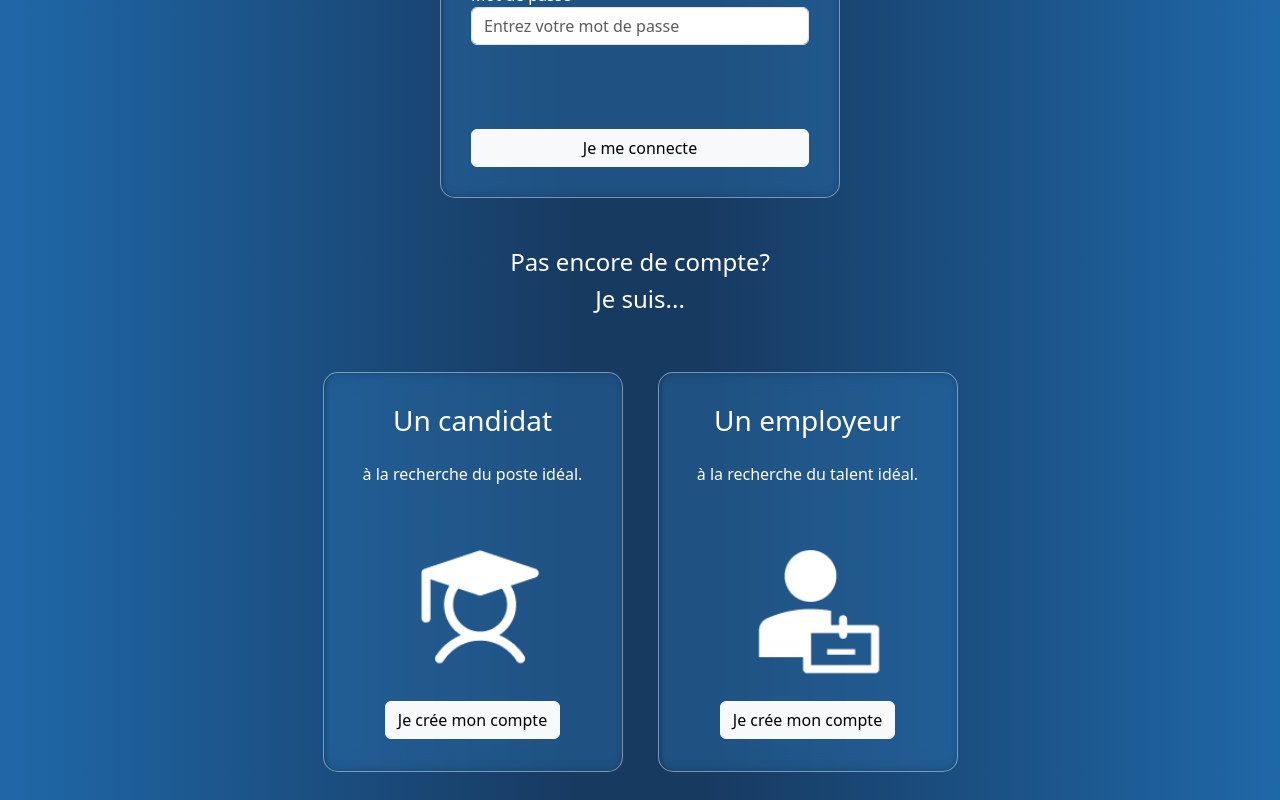
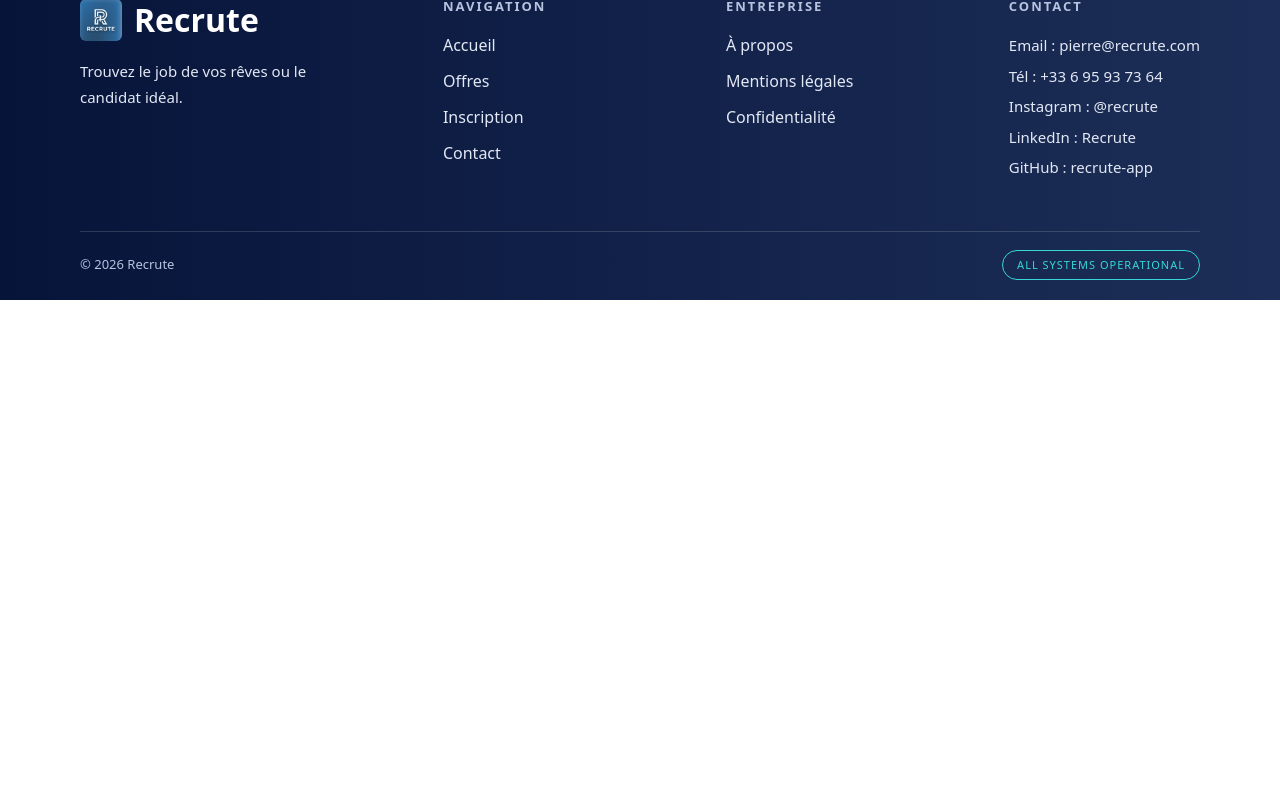
Before and after one commit to nehadyasmine-creator/Recrute, an Angular app in the folder projet-recrute/: page /accueil-candidat in a window 1280 px wide. Before the commit this address led to /. Shown: the part 500-1300 px from the top of the page. After the commit the page ends 800 px from the top, so only its background shows below. Built offline with nearby package versions, Linux system fonts and the light colour scheme.

Commit message:
accueil et création composants dashboard candidat et employeur

```diff
--- /dev/null
+++ b/projet-recrute/src/app/accueil-candidat/accueil-candidat.html
@@ -0,0 +1 @@
+<p>accueil-candidat works!</p>
--- /dev/null
+++ b/projet-recrute/src/app/accueil-employeur/accueil-employeur.html
@@ -0,0 +1 @@
+<p>accueil-employeur works!</p>
--- a/projet-recrute/src/app/app.routes.ts
+++ b/projet-recrute/src/app/app.routes.ts
@@ -4,6 +4,7 @@ import { Faq } from './faq/faq';
 import { Contact } from './contact/contact';
 import { InscriptionCandidat } from './inscription-candidat/inscription-candidat';
 import { InscriptionEmployeur } from './inscription-employeur/inscription-employeur';
+import { AccueilCandidat } from './accueil-candidat/accueil-candidat';
 
 export const routes: Routes = [
     { path: '', component: Home },
@@ -11,6 +12,7 @@ export const routes: Routes = [
     { path: 'contactez-nous', component: Contact},
     { path: 'inscription-candidat', component: InscriptionCandidat},
     { path: 'inscription-employeur', component: InscriptionEmployeur},
+    { path: 'accueil-candidat', component: AccueilCandidat},
 
 
     //à laisser en tout dernier, sert à rediriger vers la page d'accueil si on essaie d'aller sur une page qui n'existe pas
--- a/projet-recrute/src/app/home/home.html
+++ b/projet-recrute/src/app/home/home.html
@@ -17,28 +17,26 @@
                         placeholder="Entrez votre mot de passe">
                 </div>
             </div>
-            <button type="submit" class="btn btn-light">Je me connecte</button>
+
+            <!-- A CHANGER EN FONCTION DU TYPE DE COMPTE CONNECTE -->
+            <button routerLink="/accueil-candidat" type="submit" class="btn btn-light">Je me connecte</button>
         </form>
     </div>
     <h4>Pas encore de compte?</h4>
     <h4>Je suis...</h4>
     <div class="inscriptions">
-        <div class="inscription_card">
+        <div class="inscription_card" routerLink="/inscription-candidat">
             <h3 style="margin-top:5%;">Un candidat</h3>
             <h6>à la recherche du poste idéal.</h6>
-            <div style=" display: flex ; height: 40%; width: auto; margin-left:2%;  margin-top:10%;"><img
+            <div style=" display: flex ; height: 40%; width: auto; margin-left:2%;  margin-top:30%; margin-bottom: 30%;"><img
                     src="assets/pictos/candidat_picto.png" alt="Logo Recrute"></div>
-            <button routerLink="/inscription-candidat" type="button" class="btn btn-light" style="margin-bottom:5%;">Je
-                crée mon compte</button>
 
         </div>
-        <div class="inscription_card">
+        <div class="inscription_card" routerLink="/inscription-employeur">
             <h3 style="margin-top:5%;">Un employeur</h3>
             <h6>à la recherche du talent idéal.</h6>
-            <div style=" display: flex ; height: 40%; width: auto; margin-left:2%; margin-top:10%;"><img
+            <div style=" display: flex ; height: 40%; width: auto; margin-left:2%; margin-top:30%; margin-bottom: 30%;"><img
                     src="assets/pictos/employeur_picto.png" alt="Logo Recrute"></div>
-            <button routerLink="/inscription-employeur" type="button" class="btn btn-light" style="margin-bottom:5%;">Je
-                crée mon compte</button>
         </div>
     </div>
 </div>
--- a/projet-recrute/src/app/home/home.scss
+++ b/projet-recrute/src/app/home/home.scss
@@ -58,3 +58,7 @@ form {
     border: 1.5px solid rgba(255, 255, 255, 0.4);
     padding: 18px;
 }
+.inscription_card:hover{
+    cursor: pointer;
+    background: rgba(45, 117, 180, 0.25);
+}
```
Also changed, not shown: projet-recrute/src/app/accueil-candidat/accueil-candidat.ts (added, +11 -0 lines), projet-recrute/src/app/accueil-employeur/accueil-employeur.ts (added, +11 -0 lines), projet-recrute/src/app/accueil-candidat/accueil-candidat.scss (added), projet-recrute/src/app/accueil-employeur/accueil-employeur.scss (added).
